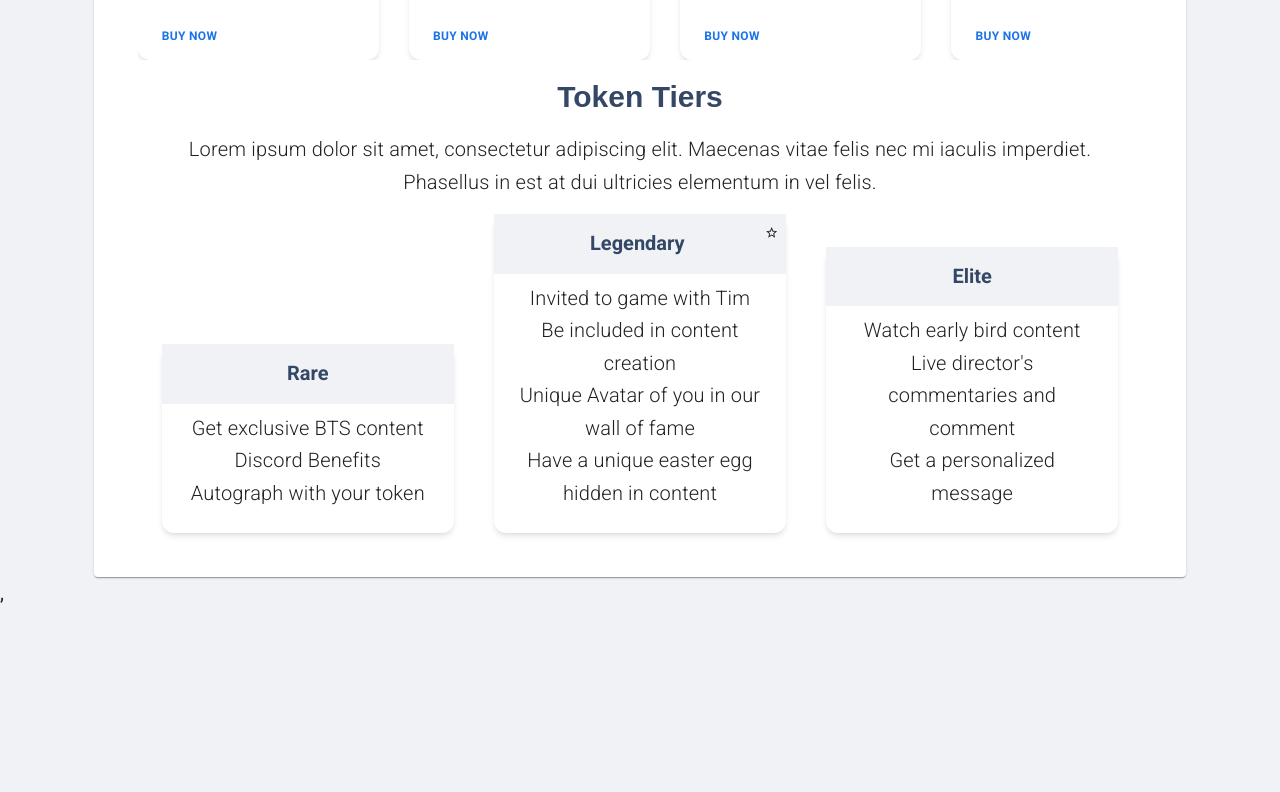
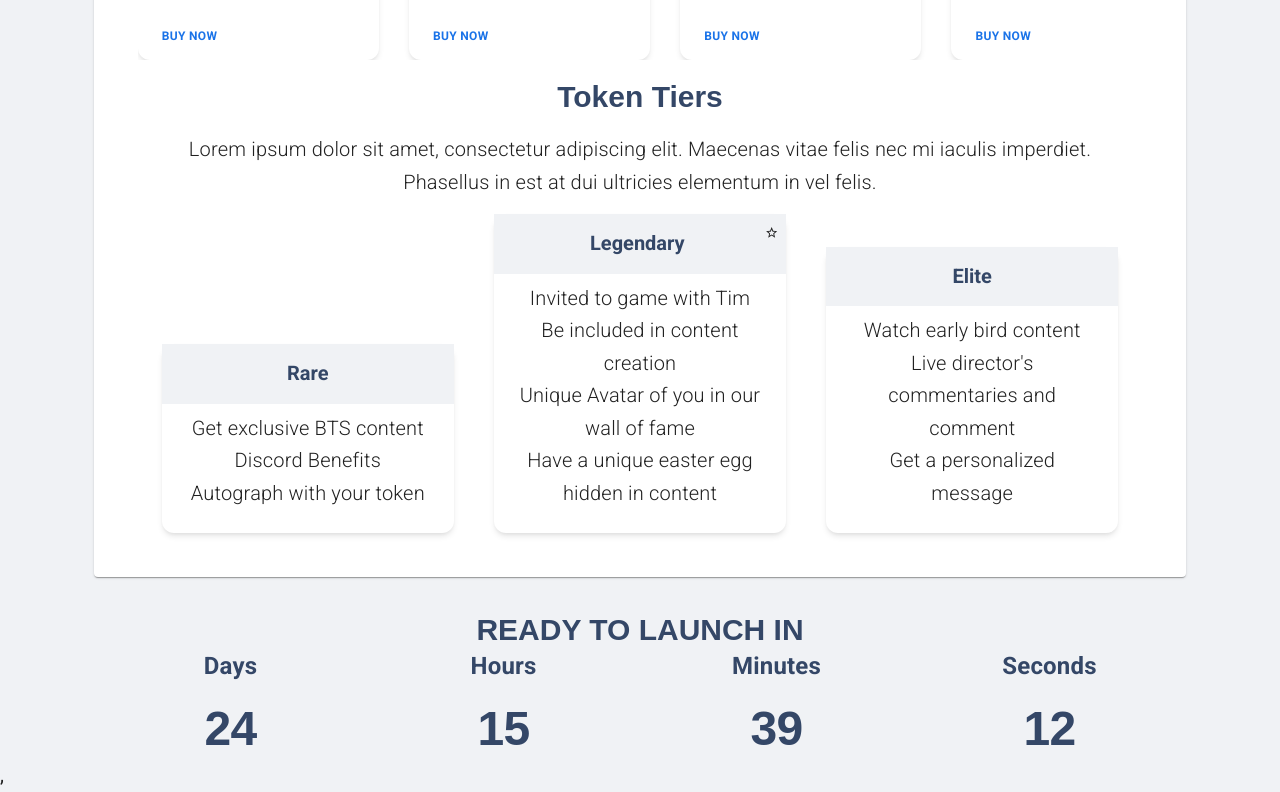
Before and after one commit to Poplert/poplert-frontend, a React (Create React App) app: page / in a window 1280 px wide. Shown: the part 970-1762 px from the top of the page. Before the commit the page ends 1579 px from the top, so only its background shows below. Built offline with nearby package versions, Linux system fonts and the light colour scheme.

Commit message:
Add countdown section

```diff
--- a/package.json
+++ b/package.json
@@ -13,6 +13,7 @@
     "axios": "^0.26.0",
     "chroma-js": "^2.4.2",
     "react": "^17.0.2",
+    "react-countdown": "^2.3.2",
     "react-dom": "^17.0.2",
     "react-router-dom": "^6.2.2",
     "react-scripts": "5.0.0",
--- /dev/null
+++ b/src/components/CountdownSection.jsx
@@ -0,0 +1,70 @@
+import React from "react";
+import { Grid, Typography } from "@mui/material";
+import Countdown from "react-countdown";
+
+const renderer = ({ days, hours, minutes, seconds, completed }) => {
+  if (!completed){
+    return (
+      <Grid container textAlign={"center"} rowSpacing={2}>
+        <Grid item xs={3}>
+          <Typography variant="h4">
+            Days
+          </Typography>
+        </Grid>
+        <Grid item xs={3}>
+          <Typography variant="h4">
+            Hours
+          </Typography>
+        </Grid>
+        <Grid item xs={3}>
+          <Typography variant="h4">
+            Minutes
+          </Typography>
+        </Grid>
+        <Grid item xs={3}>
+          <Typography variant="h4">
+            Seconds
+          </Typography>
+        </Grid>
+
+        <Grid item xs={3}>
+          <Typography variant="h1">
+            {days}
+          </Typography>
+        </Grid>
+        <Grid item xs={3}>
+          <Typography variant="h1">
+            {hours}
+          </Typography>
+        </Grid>
+        <Grid item xs={3}>
+          <Typography variant="h1">
+            {minutes}
+          </Typography>
+        </Grid>
+        <Grid item xs={3}>
+          <Typography variant="h1">
+            {seconds}
+          </Typography>
+        </Grid>
+      </Grid>
+    );
+  }
+};
+
+export const CountdownSection = () => {
+  const LAUNCH_DATE = new Date(2022, 2, 31, 20, 0, 0)
+
+  return (
+    <Grid xs={12}>
+      <Grid item xs={12}>
+        <Typography variant="h3" align="center">
+          READY TO LAUNCH IN
+        </Typography>
+      </Grid>
+      <Grid item xs={12}>
+        <Countdown date={LAUNCH_DATE} renderer={renderer} />
+      </Grid>
+    </Grid>
+  )
+}
--- a/src/pages/Landing/LandingPage.jsx
+++ b/src/pages/Landing/LandingPage.jsx
@@ -2,6 +2,7 @@ import React from "react";
 import { Container, Grid } from "@mui/material";
 import { CreatorSection } from "../../components/CreatorSection";
 import { PreviewSection } from "../../components/PreviewSection";
+import { CountdownSection } from "components/CountdownSection";
 
 export const LandingPage = () => {
   return (
@@ -13,6 +14,9 @@ export const LandingPage = () => {
         <Grid item xs={12}>
           <PreviewSection />
         </Grid>
+        <Grid item xs={12}>
+          <CountdownSection />
+        </Grid>
       </Grid>
     </Container>
   );
```
Also changed, not shown: 1 other file (tests, documents, lock files or other folders).
